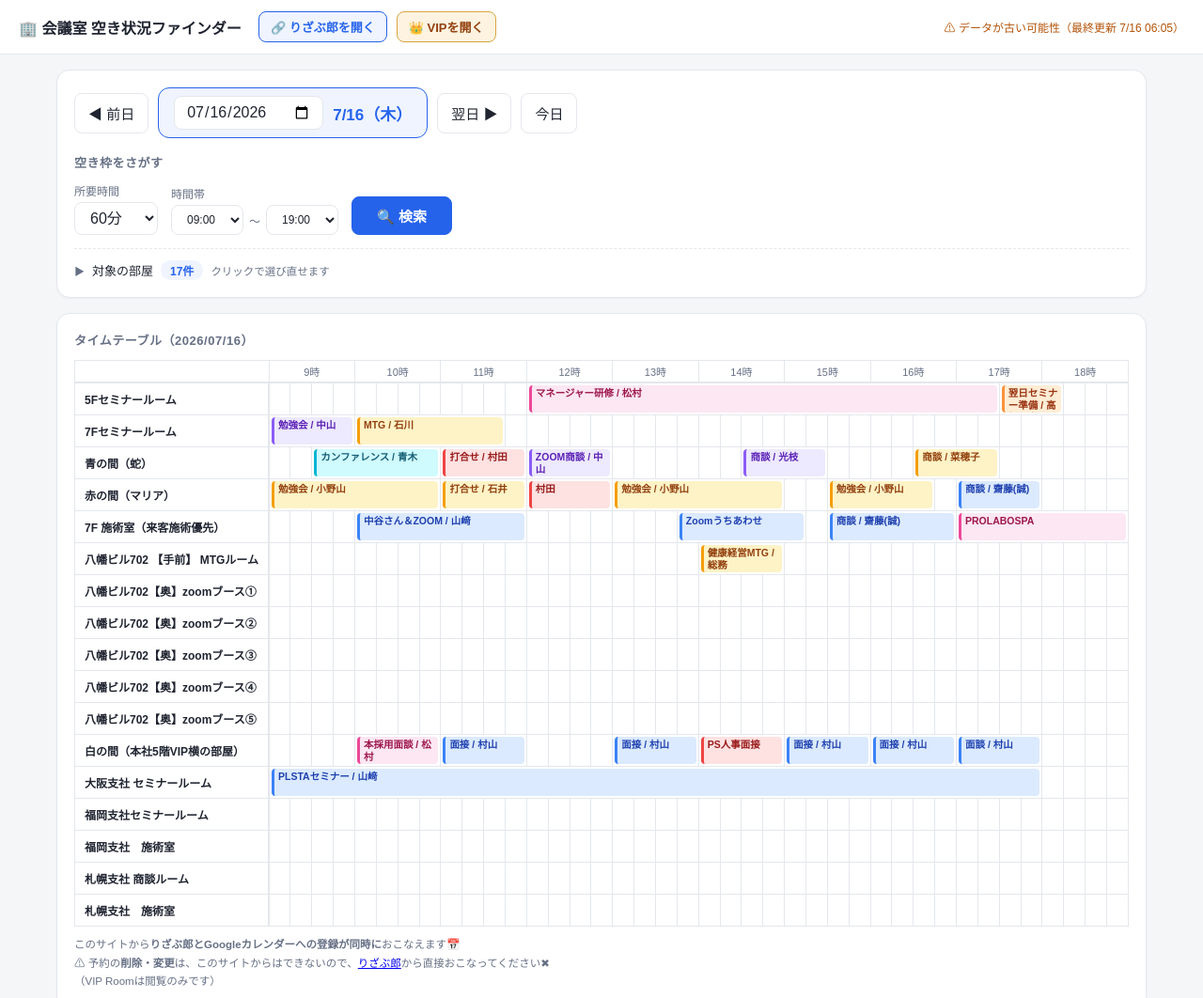
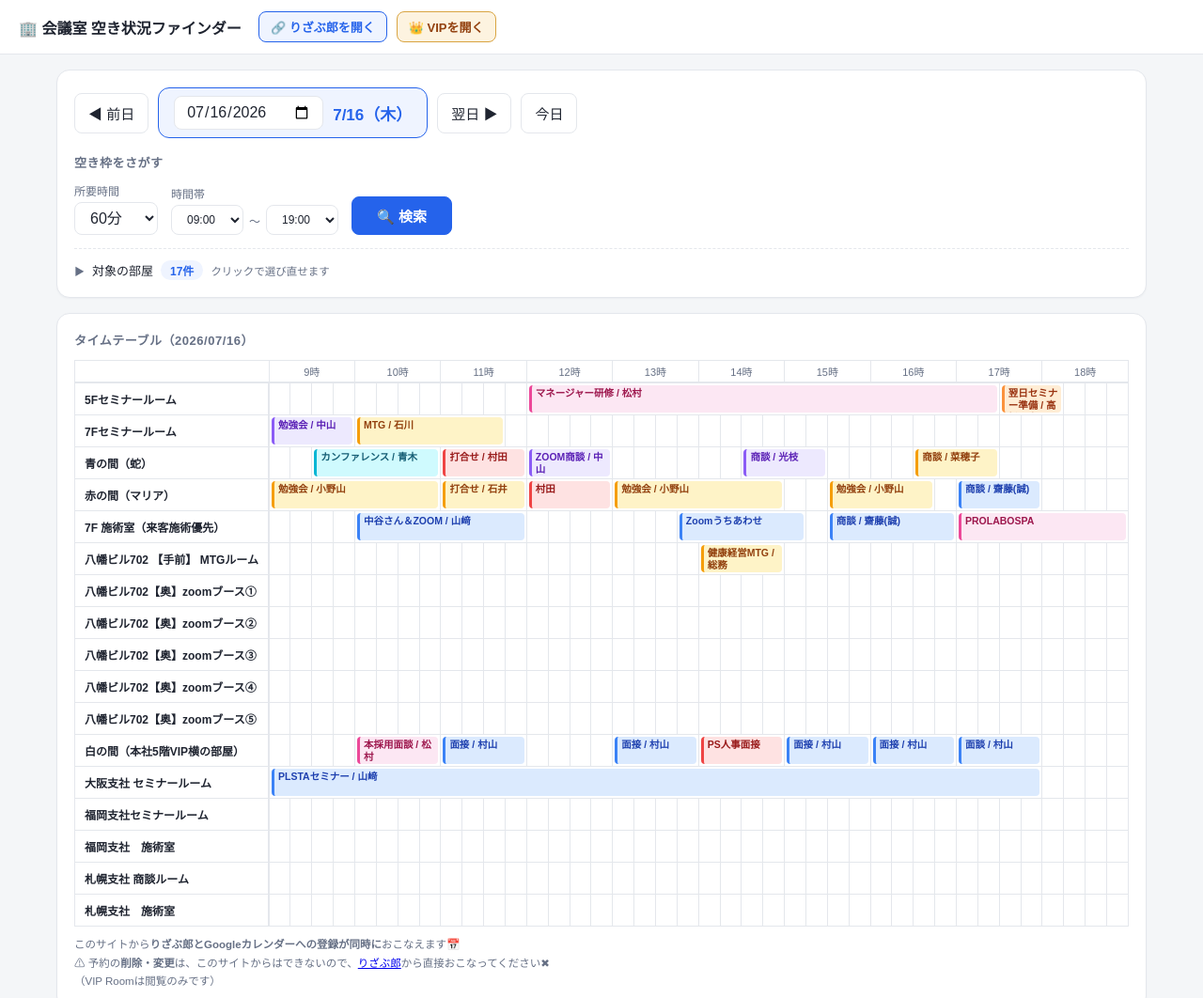
Before and after one commit to esthepromisawa-ctrl/room-finder, a plain HTML site: page index.html in a window 1280 px wide. Shown: the top 1062 px of the page at 94% size. Drawn offline with Linux system fonts and the light colour scheme.

Commit message:
データ更新時刻の注意表示を完全に削除
最終的な空き確認はりざぶ郎の予約画面で行われるため不要と判断。
自動更新の遅延時に頻出してノイズになっていた。

Co-Authored-By: Claude Opus 4.8 <noreply@anthropic.com>

```diff
--- a/index.html
+++ b/index.html
@@ -226,7 +226,7 @@ function initTimeSelects() {
   $('from').value = 9*60; $('to').value = 19*60;
 }
 
-window.__BUILD = '20260716j';
+window.__BUILD = '20260716k';
 
 // データ（board.js が読み込んだ window.__BOARD）を使って起動する。暗号もパスワードも不要。
 async function init() {
@@ -265,15 +265,7 @@ function reservationsFor(ymd) { return boardData.days[ymd] || null; }
 function render() {
   const ymd = dateInputToYmd();
   updateWday();
-  // データが古いとき（45分以上前）だけ注意を出す。普段は非表示。
-  const gen = new Date(boardData.generatedAt);
-  const ageMin = (Date.now() - gen.getTime()) / 60000;
-  if (ageMin >= 45) {
-    $('status').textContent = `⚠ データが古い可能性（最終更新 ${gen.toLocaleString('ja-JP', { month:'numeric', day:'numeric', hour:'2-digit', minute:'2-digit' })}）`;
-    $('status').style.color = '#b45309';
-  } else {
-    $('status').textContent = '';
-  }
+  // 更新時刻は表示しない（最終的な空き確認はりざぶ郎の予約画面で行われるため）
   if (!reservationsFor(ymd)) {
     $('grid').innerHTML = `<div class="empty">この日付のデータはありません（${availableDates()[0].replace(/(\d{4})(\d{2})(\d{2})/,'$1/$2/$3')} 〜 ${availableDates().slice(-1)[0].replace(/(\d{4})(\d{2})(\d{2})/,'$1/$2/$3')} まで表示できます）。</div>`;
     $('gridTitle').textContent = 'タイムテーブル';
```
